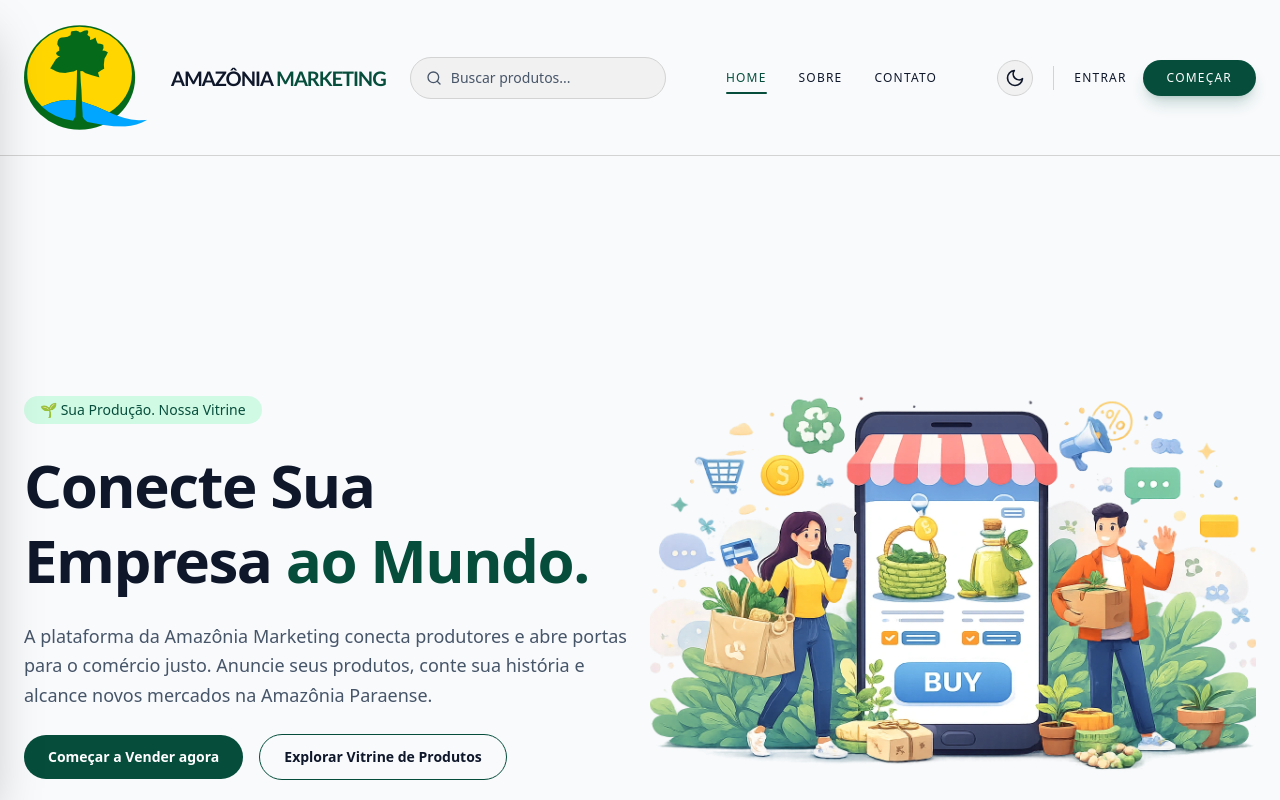
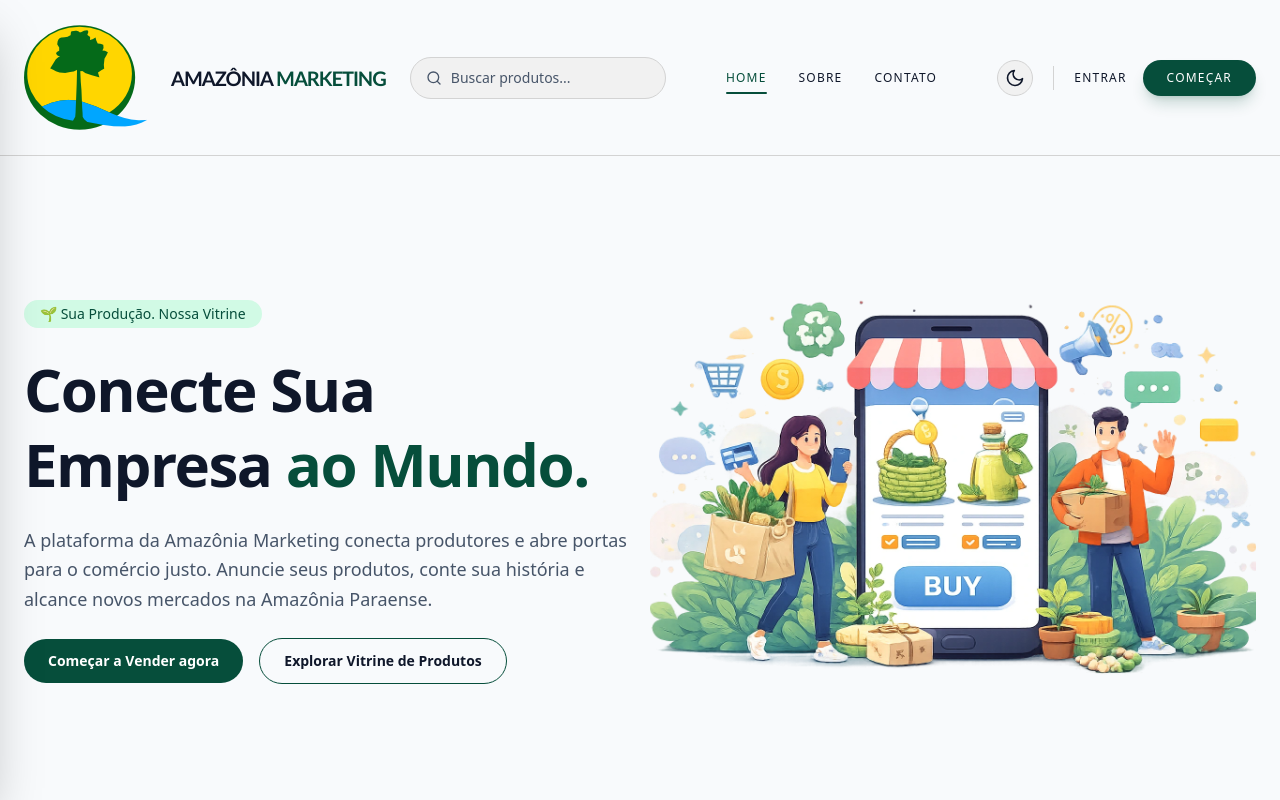
Before and after one commit to joseph2reis/amazonia-marketing, a Next.js app: page / in a window 1280 px wide. Shown: the top 800 px of the page. Built offline with nearby package versions, Linux system fonts and the light colour scheme; no server answers; the database is empty.

Commit message:
preparando para deploy

```diff
--- a/app/Lib/prisma.ts
+++ b/app/Lib/prisma.ts
@@ -1,5 +1,5 @@
 import 'dotenv/config';
-import { PrismaClient } from '../generated/prisma/client';
+import { PrismaClient } from '@prisma/client';
 import { PrismaLibSql } from '@prisma/adapter-libsql';
 
 const databaseUrl = process.env.DATABASE_URL;
--- a/app/components/layout/MobileMenu.tsx
+++ b/app/components/layout/MobileMenu.tsx
@@ -48,7 +48,7 @@ export default function MobileMenu() {
 
       {/* Drawer LEFT */}
       <div
-        className={`fixed top-0 left-0 h-screen w-80 max-w-[85%] z-70 bg-surface border-r border-border shadow-2xl transition-transform duration-500 ease-in-out flex flex-col ${
+        className={`fixed top-0 left-0 bottom-0 w-80 max-w-[85%] z-70 bg-surface border-r border-border shadow-2xl transition-transform duration-500 ease-in-out flex flex-col ${
           open ? "translate-x-0" : "-translate-x-full"
         }`}
       >
--- a/app/components/layout/Sidebar.tsx
+++ b/app/components/layout/Sidebar.tsx
@@ -96,7 +96,7 @@ export default function Sidebar({ user }: SidebarProps) {
       {/* Sidebar */}
       <aside
         className={`
-          fixed lg:static z-50 h-screen bg-surface-strong border-r border-border
+          fixed lg:static z-50 bottom-0 top-0 bg-surface-strong border-r border-border
           flex flex-col transition-all duration-300
           ${collapsed ? "w-20" : "w-64"}
           ${mobileOpen ? "left-0" : "-left-full"}
--- a/app/components/marketing/HeroWithStats.tsx
+++ b/app/components/marketing/HeroWithStats.tsx
@@ -8,7 +8,7 @@ import { motion } from "framer-motion";
 
 export default function AgroHeroWithStats() {
   return (
-    <section className="relative overflow-hidden bg-surface mt-24">
+    <section className="relative overflow-hidden bg-surface">
       {/* Decorative gradients */}
       <div className="pointer-events-none absolute inset-0 -z-10">
         <div className="absolute -top-40 -right-40 h-105 w-105 rounded-full bg-primary/20 blur-3xl" />
--- a/app/dashboard/page.tsx
+++ b/app/dashboard/page.tsx
@@ -103,7 +103,7 @@ export default function DashboardPage() {
   if (loading) return null; // Ou um skeleton simples
 
   return (
-    <section className="bg-surface px-6 py-8 min-h-screen">
+    <section className="bg-surface px-6 py-8">
       <div className="max-w-7xl mx-auto">
         <header className="mb-10">
           <h1 className="text-3xl font-bold text-text tracking-tight">
```
Also changed, not shown: 1 other file (tests, documents, lock files or other folders).
